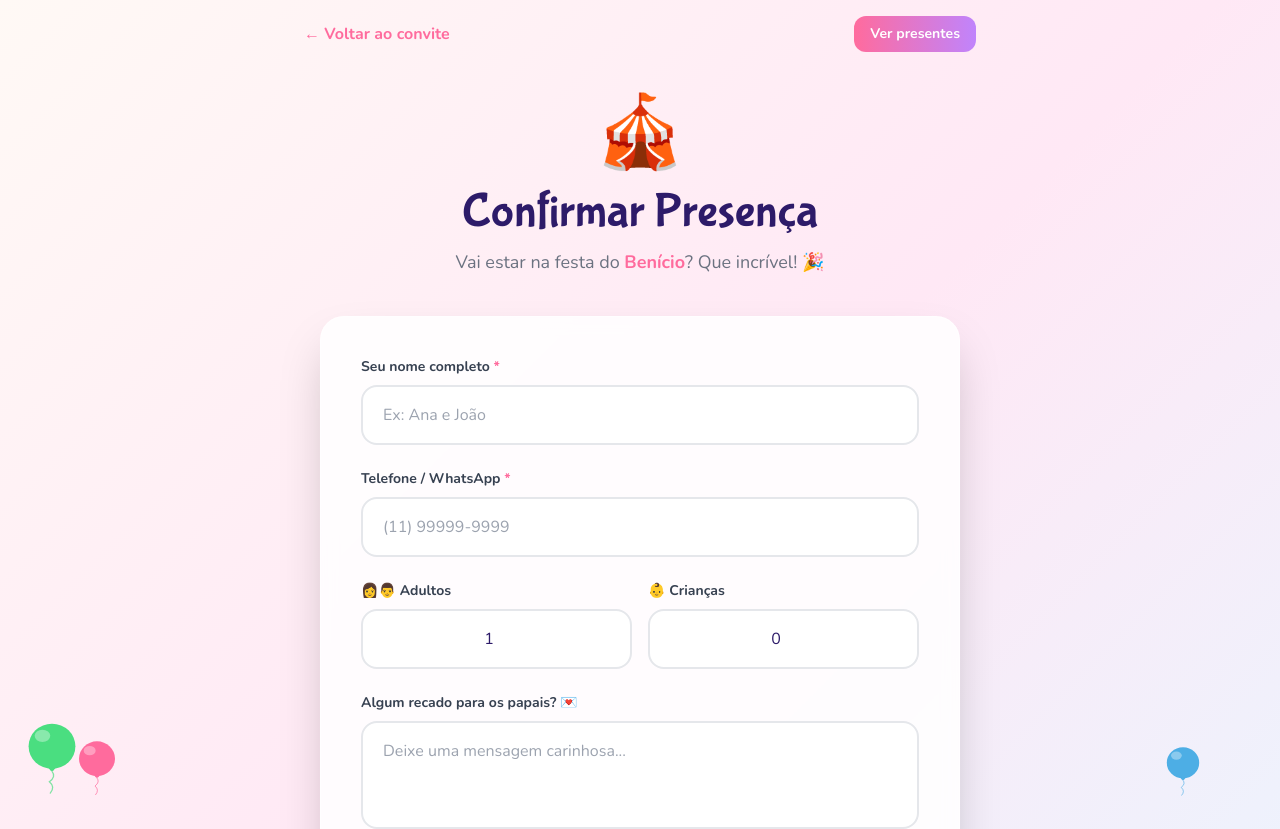
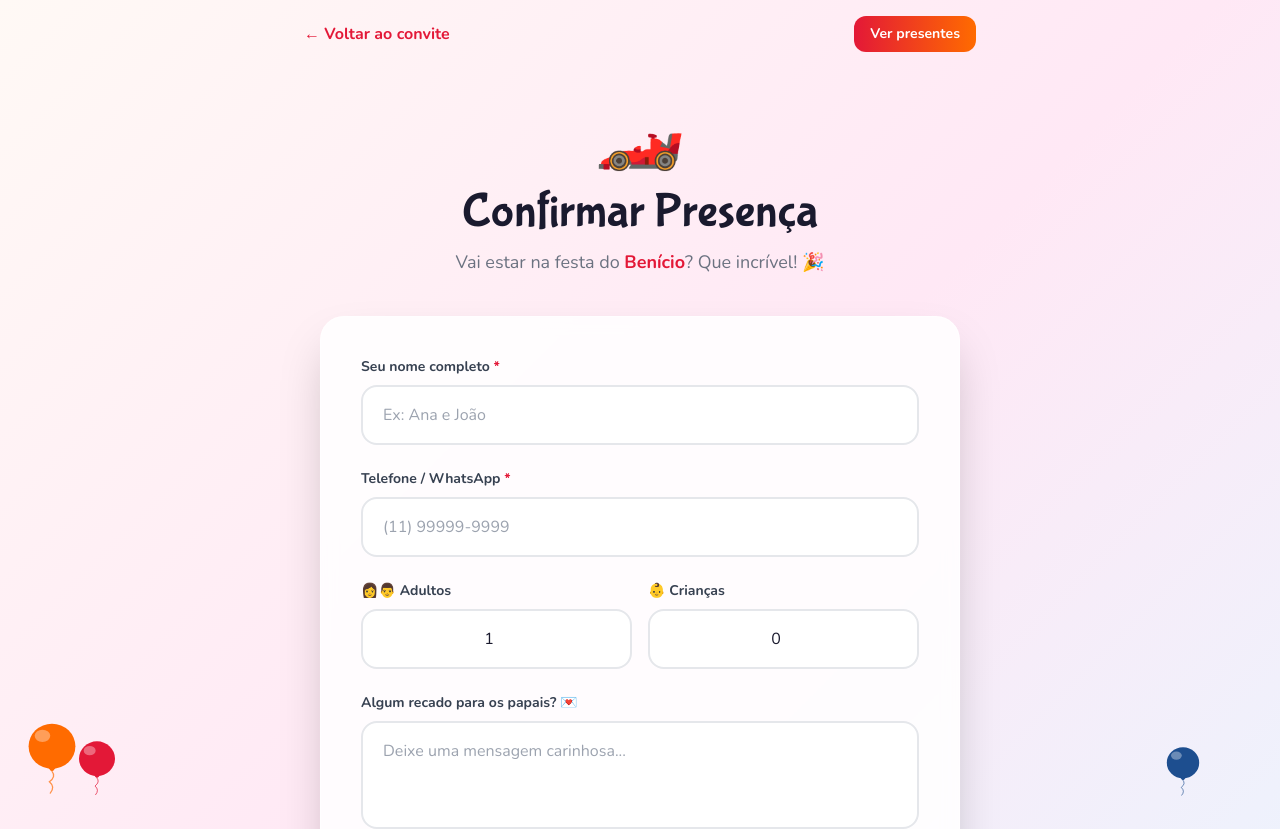
Before and after one commit to jhonvf27/aniversario-benicio, a Next.js app: page /confirmar in a window 1280 px wide. Shown: the top 829 px of the page. Built offline with nearby package versions, Linux system fonts and the light colour scheme.

Commit message:
feat: Cars / Lightning McQueen theme — colors, emojis, gradients

```diff
--- a/app/confirmar/page.tsx
+++ b/app/confirmar/page.tsx
@@ -42,7 +42,7 @@ export default function ConfirmarPage() {
           animate={{ opacity: 1, y: 0 }}
           className="text-center mb-10"
         >
-          <div className="text-7xl mb-4 animate-bounce-gentle inline-block">🎪</div>
+          <div className="text-7xl mb-4 animate-bounce-gentle inline-block">🏎️</div>
           <h1 className="font-bubblegum text-4xl md:text-5xl text-texto mb-3">
             Confirmar Presença
           </h1>
--- a/app/globals.css
+++ b/app/globals.css
@@ -3,13 +3,13 @@
 @tailwind utilities;
 
 :root {
-  --cor-rosa: #FF6B9D;
-  --cor-azul: #4DAEE5;
-  --cor-amarelo: #FFD93D;
-  --cor-lilas: #C084FC;
+  --cor-rosa: #E31837;    /* vermelho McQueen */
+  --cor-azul: #1D4E8F;    /* azul racing */
+  --cor-amarelo: #FFD700; /* amarelo ouro */
+  --cor-lilas: #FF6B00;   /* laranja racing */
   --cor-verde: #4ADE80;
-  --cor-fundo: #FFF9F5;
-  --cor-texto: #2D1B69;
+  --cor-fundo: #FFF8F2;
+  --cor-texto: #1A1A2E;
 }
 
 * {
@@ -103,9 +103,9 @@ body {
   background: linear-gradient(
     90deg,
     var(--cor-rosa),
+    var(--cor-amarelo),
     var(--cor-lilas),
     var(--cor-azul),
-    var(--cor-amarelo),
     var(--cor-rosa)
   );
   background-size: 300% auto;
@@ -129,12 +129,13 @@ body {
   border-radius: 50%;
   background: conic-gradient(
     from 0deg,
-    #FF6B9D,
-    #FFD93D,
-    #4ADE80,
-    #4DAEE5,
-    #C084FC,
-    #FF6B9D
+    #E31837,
+    #FFD700,
+    #FF6B00,
+    #1D4E8F,
+    #E31837,
+    #FFD700,
+    #E31837
   );
   animation: spin-rainbow 3s linear infinite;
   z-index: 0;
--- a/app/page.tsx
+++ b/app/page.tsx
@@ -18,7 +18,7 @@ function StarField() {
   }>>([])
 
   useEffect(() => {
-    const emojis = ['⭐', '✨', '🌟', '💫', '🎀', '🎪']
+    const emojis = ['⚡', '🏎️', '🏁', '⭐', '🔥', '🏆']
     setStars(
       Array.from({ length: 22 }, (_, i) => ({
         id: i,
@@ -85,11 +85,11 @@ export default function HomePage() {
           px-4 py-20 text-center dots-bg"
         style={{
           background:
-            'radial-gradient(circle at 15% 15%, rgba(255,107,157,0.18) 0%, transparent 40%),' +
-            'radial-gradient(circle at 85% 85%, rgba(77,174,229,0.18) 0%, transparent 40%),' +
-            'radial-gradient(circle at 65% 25%, rgba(255,217,61,0.12) 0%, transparent 30%),' +
-            'radial-gradient(circle at 30% 75%, rgba(192,132,252,0.12) 0%, transparent 30%),' +
-            '#FFF9F5',
+            'radial-gradient(circle at 15% 15%, rgba(227,24,55,0.15) 0%, transparent 40%),' +
+            'radial-gradient(circle at 85% 85%, rgba(29,78,143,0.15) 0%, transparent 40%),' +
+            'radial-gradient(circle at 65% 25%, rgba(255,215,0,0.12) 0%, transparent 30%),' +
+            'radial-gradient(circle at 30% 75%, rgba(255,107,0,0.10) 0%, transparent 30%),' +
+            '#FFF8F2',
         }}
       >
         {/* Você está convidado */}
@@ -165,9 +165,9 @@ export default function HomePage() {
           custom={0.8}
           className="flex items-center justify-center gap-3 mb-10"
         >
-          <span className="text-4xl animate-bounce-gentle">🎂</span>
+          <span className="text-4xl animate-bounce-gentle">🏎️</span>
           <span className="font-bubblegum text-4xl sm:text-5xl md:text-7xl text-rosa">1 Aninho!</span>
-          <span className="text-4xl animate-bounce-gentle" style={{ animationDelay: '0.3s' }}>🎂</span>
+          <span className="text-4xl animate-bounce-gentle" style={{ animationDelay: '0.3s' }}>⚡</span>
         </motion.div>
 
         {/* Seta de scroll */}
@@ -201,7 +201,7 @@ export default function HomePage() {
             <div className="space-y-5">
               <DetailRow icon="📅" label="Data" value={dataFormatada} />
               <DetailRow icon="🕐" label="Horário" value={`${FESTA_CONFIG.horarioFesta}h`} />
-              <DetailRow icon="🎠" label="Tema" value={FESTA_CONFIG.temaBesta} />
+              <DetailRow icon="🏎️" label="Tema" value={FESTA_CONFIG.temaBesta} />
               <div className="flex items-start gap-4 p-4 rounded-2xl bg-white/60">
                 <span className="text-3xl mt-0.5">📍</span>
                 <div>
@@ -308,7 +308,7 @@ export default function HomePage() {
         className="relative z-10 py-20 px-4"
         style={{
           background:
-            'linear-gradient(135deg, rgba(255,229,240,0.8) 0%, rgba(240,229,255,0.8) 50%, rgba(229,240,255,0.8) 100%)',
+            'linear-gradient(135deg, rgba(227,24,55,0.08) 0%, rgba(255,215,0,0.10) 50%, rgba(29,78,143,0.08) 100%)',
         }}
       >
         <motion.div
--- a/components/Countdown.tsx
+++ b/components/Countdown.tsx
@@ -81,7 +81,7 @@ export function Countdown() {
     <section
       className="py-16 px-4 relative overflow-hidden"
       style={{
-        background: 'linear-gradient(135deg, #FF6B9D 0%, #C084FC 50%, #4DAEE5 100%)',
+        background: 'linear-gradient(135deg, #E31837 0%, #B01020 40%, #1D4E8F 100%)',
       }}
     >
       {/* Fundo decorativo */}
@@ -110,7 +110,7 @@ export function Countdown() {
           ⏰ Faltam apenas...
         </motion.h2>
         <p className="text-white/80 font-nunito font-semibold mb-10 text-lg">
-          Corre que vem festa! 🎪🎈
+          Acelera que vem festa! 🏎️⚡
         </p>
 
         {timeLeft === null ? (
--- a/components/FloatingBalloons.tsx
+++ b/components/FloatingBalloons.tsx
@@ -30,14 +30,14 @@ function Balloon({ color, size }: BalloonProps) {
 }
 
 const BALLOONS = [
-  { color: '#FF6B9D', left: '4%',  delay: '0s',   duration: '11s', size: 56 },
-  { color: '#4DAEE5', left: '8%',  delay: '3s',   duration: '14s', size: 44 },
-  { color: '#FFD93D', left: '88%', delay: '1s',   duration: '12s', size: 60 },
-  { color: '#C084FC', left: '93%', delay: '4.5s', duration: '10s', size: 48 },
-  { color: '#4ADE80', left: '2%',  delay: '6s',   duration: '13s', size: 52 },
-  { color: '#FF9A4A', left: '96%', delay: '2s',   duration: '15s', size: 42 },
-  { color: '#4DAEE5', left: '91%', delay: '8s',   duration: '11s', size: 36 },
-  { color: '#FF6B9D', left: '6%',  delay: '9s',   duration: '13s', size: 40 },
+  { color: '#E31837', left: '4%',  delay: '0s',   duration: '11s', size: 56 },
+  { color: '#1D4E8F', left: '8%',  delay: '3s',   duration: '14s', size: 44 },
+  { color: '#FFD700', left: '88%', delay: '1s',   duration: '12s', size: 60 },
+  { color: '#E31837', left: '93%', delay: '4.5s', duration: '10s', size: 48 },
+  { color: '#FF6B00', left: '2%',  delay: '6s',   duration: '13s', size: 52 },
+  { color: '#FFD700', left: '96%', delay: '2s',   duration: '15s', size: 42 },
+  { color: '#1D4E8F', left: '91%', delay: '8s',   duration: '11s', size: 36 },
+  { color: '#E31837', left: '6%',  delay: '9s',   duration: '13s', size: 40 },
 ]
 
 export function FloatingBalloons() {
--- a/lib/config.ts
+++ b/lib/config.ts
@@ -10,15 +10,15 @@ export const FESTA_CONFIG = {
   localFesta: "Rua Irmã Monica Petry, 105 — Sertão do Maruim, São José/SC",
   linkMaps: "https://maps.google.com/?q=Rua+Irm%C3%A3+Monica+Petry,+105,+Sert%C3%A3o+do+Maruim,+S%C3%A3o+Jos%C3%A9,+SC",
 
-  temaBesta: "Circo Mágico",
+  temaBesta: "Carros — Relâmpago McQueen",
 
-  // Cores do tema (usado em alguns estilos inline)
-  corPrimaria: "#FF6B9D",    // rosa
-  corSecundaria: "#4DAEE5",  // azul bebê
-  corDestaque: "#FFD93D",    // amarelo
+  // Cores do tema
+  corPrimaria: "#E31837",    // vermelho McQueen
+  corSecundaria: "#1D4E8F",  // azul racing
+  corDestaque: "#FFD700",    // amarelo ouro
 
   mensagemPais:
-    "Com o coração transbordando de amor, convidamos você para celebrar o primeiro aninho do nosso pequeno Benício! 🎪 Um ano de risos, descobertas e muita alegria. Venha fazer parte desse momento mágico que guardaremos para sempre! ❤️",
+    "Com o coração acelerado de amor, convidamos você para celebrar o primeiro aninho do nosso pequeno Benício! 🏎️ Um ano de risos, descobertas e muita velocidade. Venha fazer parte desse momento especial que guardaremos para sempre! ❤️",
 
   fotoBebe: "/foto-bebe.jpg", // coloque a foto em /public/foto-bebe.jpg
 
--- a/tailwind.config.ts
+++ b/tailwind.config.ts
@@ -13,13 +13,13 @@ const config: Config = {
         nunito: ['var(--font-nunito)', 'sans-serif'],
       },
       colors: {
-        rosa: '#FF6B9D',
-        azul: '#4DAEE5',
-        amarelo: '#FFD93D',
-        lilas: '#C084FC',
-        verde: '#4ADE80',
-        fundo: '#FFF9F5',
-        texto: '#2D1B69',
+        rosa: '#E31837',    // vermelho McQueen
+        azul: '#1D4E8F',    // azul racing
+        amarelo: '#FFD700', // amarelo ouro
+        lilas: '#FF6B00',   // laranja racing
+        verde: '#4ADE80',   // verde checkered
+        fundo: '#FFF8F2',
+        texto: '#1A1A2E',
       },
       animation: {
         'float-up': 'float-up 12s linear infinite',
```
